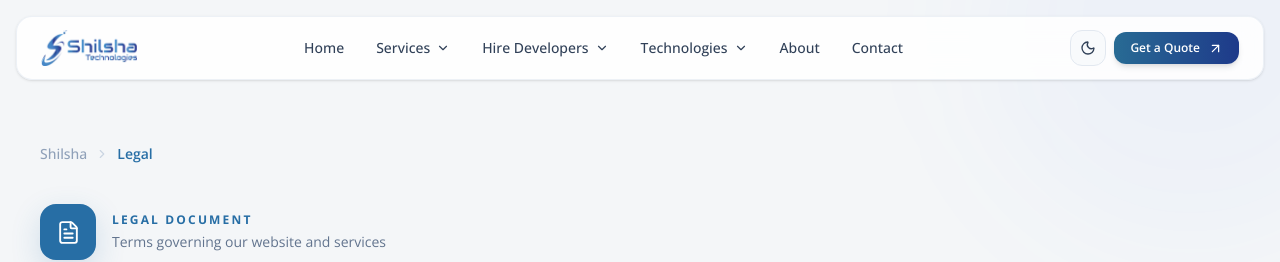
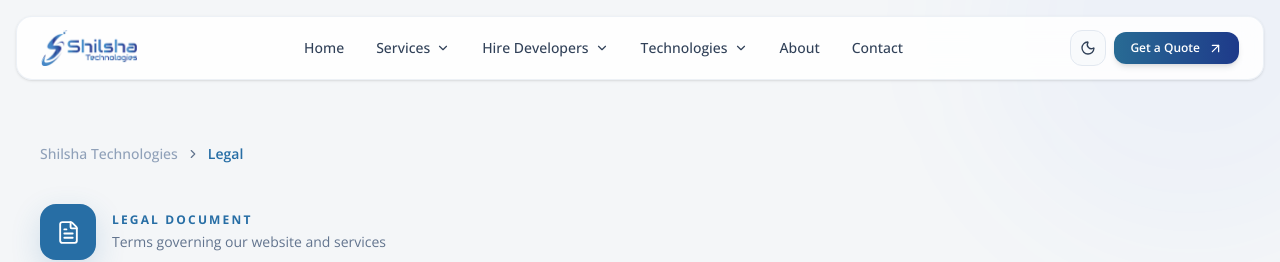
Before and after one commit to prabhukumar1907/shilshatech-new, a React (Vite) app: page /terms-and-conditions in a window 1280 px wide. Shown: the top 262 px of the page. Built offline with nearby package versions, Linux system fonts and the light colour scheme.

Commit message:
feat: update breadcrumb text to include full company name and adjust text color

```diff
--- a/src/pages/TermsAndConditions.jsx
+++ b/src/pages/TermsAndConditions.jsx
@@ -99,12 +99,12 @@ const TermsAndConditions = () => {
           {/* Breadcrumb */}
           <div className="mb-10 flex items-center gap-2 text-sm">
             <span className="font-medium text-slate-400 dark:text-slate-600">
-              Shilsha
+              Shilsha Technologies
             </span>
 
             <ChevronRight
               size={14}
-              className="text-slate-300 dark:text-slate-700"
+              className="text-slate-500 dark:text-slate-700"
             />
 
             <span
```
